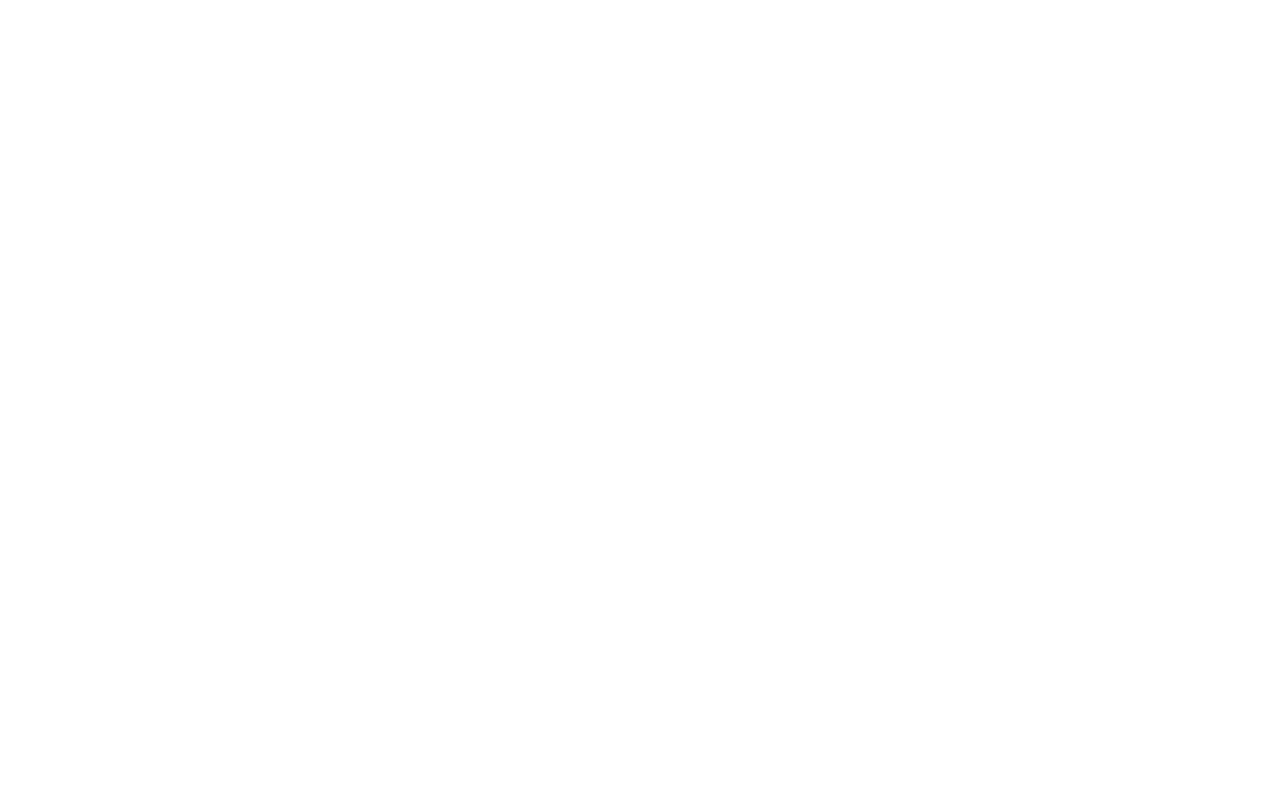
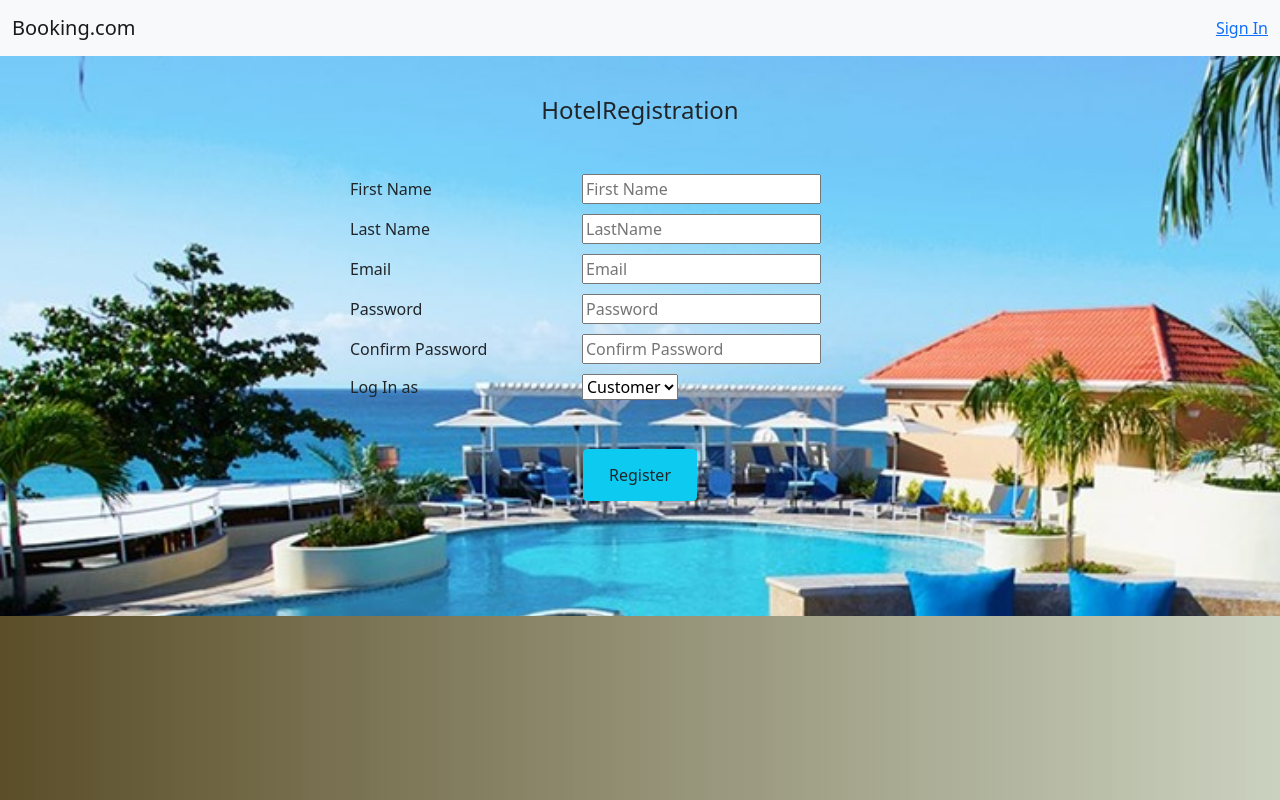
Before and after one commit to gopinathsjsu/team-project-code_team15, a React (Create React App) app in the folder HotelBooking/hotelbookingfrontend/: page /Register in a window 1280 px wide. Before the commit this address had no page. Built offline with nearby package versions, Linux system fonts and the light colour scheme.

Commit message:
Adding Registerpage

```diff
--- a/HotelBooking/hotelbookingfrontend/src/App.css
+++ b/HotelBooking/hotelbookingfrontend/src/App.css
@@ -13,6 +13,11 @@
   }
 }
 
+.container {
+  display: flex;
+  background-color: transparent;
+  position: center;
+}
 .App-header {
   background-color: #282c34;
   min-height: 100vh;
@@ -25,7 +30,7 @@
 }
 
 .App-link {
-  color: #61dafb;
+  color: #d2fb61;
 }
 
 @keyframes App-logo-spin {
--- a/HotelBooking/hotelbookingfrontend/src/App.js
+++ b/HotelBooking/hotelbookingfrontend/src/App.js
@@ -11,7 +11,7 @@
 } from "react-router-dom";
 import HotelLogin from './Components/HotelLogin'
 import HomePage from './Components/HomePage'
-
+import HotelRegistration from './Components/HotelRegistration'
 
 function App() {
   return (
@@ -24,6 +24,9 @@
           </Route>
           <Route exact path="/Login" element={<HotelLogin></HotelLogin>}>
           </Route>
+          <Route path="/Register" element={<HotelRegistration />} >
+
+          </Route>
         </Routes>
       </Router>
     </div>
--- a/HotelBooking/hotelbookingfrontend/src/Components/HotelLogin.js
+++ b/HotelBooking/hotelbookingfrontend/src/Components/HotelLogin.js
@@ -1,4 +1,5 @@
 import React, { Component } from 'react'
+import {Link} from 'react-router-dom';
 import NavBar from '../NavBar'
 
 export default class HotelLogin extends Component {
@@ -9,6 +10,7 @@
     return (
       <div>
         <NavBar></NavBar>
+        {/* <div className='img'> */}
         <div className='container-fluid' style={this.standardStyle}>
           <div className='row'>
             <div className='col-md-2'></div>
@@ -37,7 +39,7 @@
 
 <div class="text-center">
     <p>Not a member?
-        <a href="">Register</a>
+        <a href="/Register">Register</a>
     </p>
 
 
@@ -47,6 +49,7 @@
             <div className='col-md-2'></div>
           </div>
         </div>
+        {/* </div> */}
         {/* <h5>
           HotelLogin
         </h5>     */}
--- a/HotelBooking/hotelbookingfrontend/src/Components/HotelRegistration.js
+++ b/HotelBooking/hotelbookingfrontend/src/Components/HotelRegistration.js
@@ -1,9 +1,90 @@
-import React, { Component } from 'react'
+// import React, { Component } from 'react';
+import React, {useState,setState} from 'react';
+import '../App.css';
+import NavBar from '../NavBar';
+import './Register.css';
 
-export default class HotelRegistration extends Component {
-  render() {
+function HotelRegistration() {
+
+  // const standardStyle = {
+  //   margin: "0px", padding: "0px"
+  // };
+
+  const [firstName, setFirstName] = "";
+    const [lastName, setLastName] = useState(null);
+    const [email, setEmail] = useState(null);
+    const [password,setPassword] = useState(null);
+    const [confirmPassword,setConfirmPassword] = useState(null);
+
+  const handleInputChange = (e) => {
+        const {id , value} = e.target;
+        if(id === "firstName"){
+            setFirstName(value);
+        }
+        if(id === "lastName"){
+            setLastName(value);
+        }
+        if(id === "email"){
+            setEmail(value);
+        }
+        if(id === "password"){
+            setPassword(value);
+        }
+        if(id === "confirmPassword"){
+            setConfirmPassword(value);
+        }
+
+    }
+
+    const handleSubmit  = () => {
+        console.log(firstName,lastName,email,password,confirmPassword);
+    }
+
+
     return (
-      <div>HotelRegistration</div>
+      <><div>
+        <NavBar></NavBar>
+      <div className='img'>
+      <div className='container'>
+
+      <div className="form">
+      <div class="h4 mb-4"> HotelRegistration</div>
+        <div className="form-body">
+          <div className="username">
+            <label className="form__label" for="firstName">First Name </label>
+            <input className="form__input" type="text" value={firstName} onChange={(e) => handleInputChange(e)} id="firstName" placeholder="First Name" />
+          </div>
+          <div className="lastname">
+            <label className="form__label" for="lastName">Last Name </label>
+            <input type="text" name="" id="lastName" value={lastName} className="form__input" onChange={(e) => handleInputChange(e)} placeholder="LastName" />
+          </div>
+          <div className="email">
+            <label className="form__label" for="email">Email </label>
+            <input type="email" id="email" className="form__input" value={email} onChange={(e) => handleInputChange(e)} placeholder="Email" />
+          </div>
+          <div className="password">
+            <label className="form__label" for="password">Password </label>
+            <input className="form__input" type="password" id="password" value={password} onChange={(e) => handleInputChange(e)} placeholder="Password" />
+          </div>
+          <div className="confirm-password">
+            <label className="form__label" for="confirmPassword">Confirm Password </label>
+            <input className="form__input" type="password" id="confirmPassword" value={confirmPassword} onChange={(e) => handleInputChange(e)} placeholder="Confirm Password" />
+          </div>
+          <div>
+          <label className="form__label" for="confirmPassword"> Log In as </label>
+          <select>
+              <option value="Customer">Customer</option>
+              <option value="employee">Employee</option>
+          </select>
+          </div>
+        </div>
+        <div class="btn btn-info btn-block my-4">
+          <button onClick={() => handleSubmit()} type="submit" class="btn">Register</button>
+        </div>
+        </div>
+        </div>
+        </div>
+      </div></>
     )
   }
-}
+  export default HotelRegistration;
--- /dev/null
+++ b/HotelBooking/hotelbookingfrontend/src/Components/Register.css
@@ -0,0 +1,40 @@
+body{
+    background: #bdc3c7;  /* fallback for old browsers */
+    background: -webkit-linear-gradient(to right, #504b2c, #c8d1d3);  /* Chrome 10-25, Safari 5.1-6 */
+    background: linear-gradient(to right, #5b4e29, #c6cebaec); /* W3C, IE 10+/ Edge, Firefox 16+, Chrome 26+, Opera 12+, Safari 7+ */
+
+}
+
+.form{
+    background-color: transparent;
+    border-radius: 5px;
+    width: 650px;
+    margin: 20px auto;
+    padding: 20px;
+    height: 520px;
+}
+
+.form-body{
+    text-align: left;
+    padding: 20px 10px;
+}
+
+.form-body > *{
+    padding: 5px;
+}
+
+.form__label{
+    width: 40%;
+}
+
+.form_input{
+    width: 60%;
+}
+
+.footer{
+    text-align: center;
+}
+.img{
+    background-image: url("../background.jpg");
+    background-size: 1900px;
+}
--- a/HotelBooking/hotelbookingfrontend/src/NavBar.js
+++ b/HotelBooking/hotelbookingfrontend/src/NavBar.js
@@ -38,7 +38,7 @@
         />
         <Button variant="outline-success">Search</Button>
       </Form> */}
-      <a className='d-flex' style={{"cursor":"pointer"}}>Sign In</a>
+      <a href="/Login"  className='d-flex' style={{"cursor":"pointer"}}>Sign In</a>
     </Navbar.Collapse>
   </Container>
 </Navbar>
```
Also changed, not shown: HotelBooking/hotelbookingfrontend/src/background.jpg (added), 1 other file (tests, documents, lock files or other folders).
